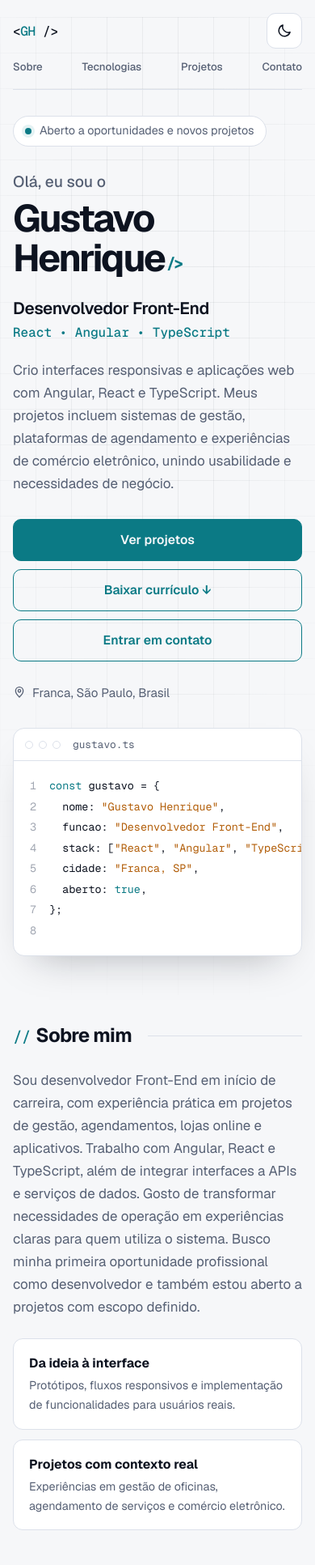
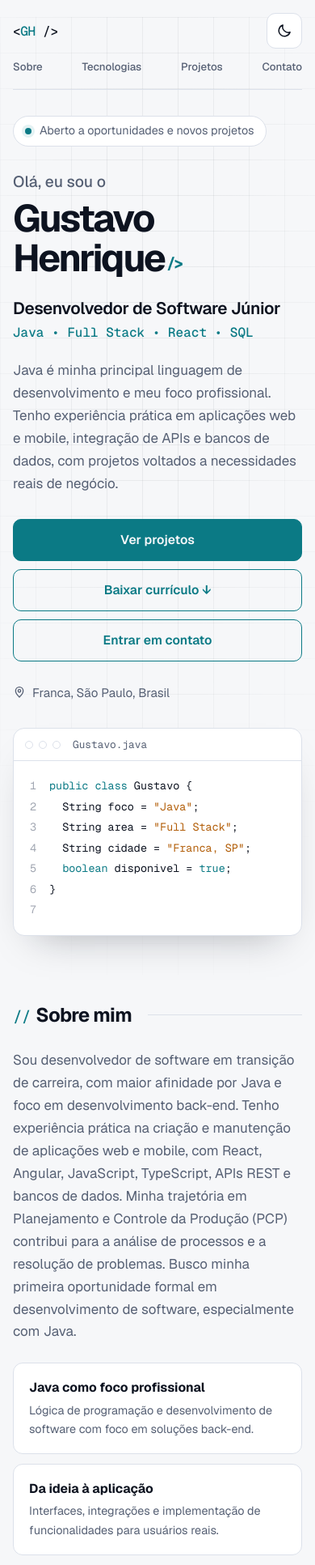
Before and after one commit to gusttavohenriquel/gusttavohenriquel.github.io, a plain HTML site: page index.html in a window 390 px wide. Shown: the top 1933 px of the page at 81% size. Drawn offline with nearby package versions, Linux system fonts and the light colour scheme.

Commit message:
feat: posicionamento profissional Java e Full Stack

```diff
--- a/index.html
+++ b/index.html
@@ -4,27 +4,29 @@
 <head>
   <meta charset="utf-8">
   <meta name="viewport" content="width=device-width, initial-scale=1, viewport-fit=cover">
-  <title>Gustavo Henrique — Desenvolvedor Front-End</title>
+  <title>Gustavo Henrique — Desenvolvedor de Software Júnior | Java e Full Stack</title>
   <meta name="description"
-    content="Portfólio de Gustavo Henrique, desenvolvedor Front-End. Projetos com Angular, React, TypeScript, gestão de negócios, agendamentos e e-commerce.">
+    content="Portfólio de Gustavo Henrique, desenvolvedor de software júnior com foco em Java e Full Stack. Projetos web, mobile, sistemas de gestão e integrações.">
   <meta name="theme-color" content="#0B7A85">
   <link rel="canonical" href="https://gusttavohenriquel.github.io/">
   <meta property="og:url" content="https://gusttavohenriquel.github.io/">
   <meta property="og:locale" content="pt_BR">
   <meta property="og:site_name" content="Gustavo Henrique · Portfólio">
   <meta property="og:type" content="website">
-  <meta property="og:title" content="Gustavo Henrique | Desenvolvedor Front-End">
+  <meta property="og:title" content="Gustavo Henrique | Java e Full Stack">
   <meta property="og:description"
-    content="Conheça meus projetos de sistemas de gestão, agendamentos, lojas online e aplicativos. Desenvolvedor Front-End disponível para oportunidades e projetos.">
+    content="Desenvolvedor de software júnior com foco em Java e experiência prática em aplicações web, mobile, sistemas de gestão e integrações.">
 
-  <meta property="og:image" content="https://gusttavohenriquel.github.io/assets/og/og-portfolio.png">
-  <meta property="og:image:secure_url" content="https://gusttavohenriquel.github.io/assets/og/og-portfolio.png">
+  <meta property="og:image" content="https://gusttavohenriquel.github.io/assets/og/og-portfolio-java.png">
+  <meta property="og:image:secure_url" content="https://gusttavohenriquel.github.io/assets/og/og-portfolio-java.png">
   <meta property="og:image:type" content="image/png">
   <meta property="og:image:width" content="1200">
   <meta property="og:image:height" content="630">
-  <meta property="og:image:alt" content="Gustavo Henrique, Desenvolvedor Front-End, React, Angular e TypeScript">
+  <meta property="og:image:alt" content="Gustavo Henrique, Desenvolvedor de Software Júnior, Java e Full Stack">
   <meta name="twitter:card" content="summary_large_image">
-  <meta name="twitter:image" content="https://gusttavohenriquel.github.io/assets/og/og-portfolio.png">
+  <meta name="twitter:title" content="Gustavo Henrique | Java e Full Stack">
+  <meta name="twitter:description" content="Desenvolvedor de software júnior com foco em Java e experiência prática em aplicações web e mobile.">
+  <meta name="twitter:image" content="https://gusttavohenriquel.github.io/assets/og/og-portfolio-java.png">
 
   <meta name="robots" content="index,follow,max-image-preview:large">
   <link rel="icon" type="image/svg+xml" href="./assets/icons/favicon.svg">
@@ -58,11 +60,11 @@
           <span class="avail">Aberto a oportunidades e novos projetos</span>
           <p class="greet">Olá, eu sou o</p>
           <h1>Gustavo<br>Henrique<span class="signature" aria-hidden="true">/&gt;</span></h1>
-          <p class="role">Desenvolvedor Front-End</p>
-          <p class="stack">React • Angular • TypeScript</p>
-          <p class="intro">Crio interfaces responsivas e aplicações web com Angular, React e TypeScript. Meus projetos
-            incluem sistemas de gestão, plataformas de agendamento e experiências de comércio eletrônico, unindo
-            usabilidade e necessidades de negócio.</p>
+          <p class="role">Desenvolvedor de Software Júnior</p>
+          <p class="stack">Java • Full Stack • React • SQL</p>
+          <p class="intro">Java é minha principal linguagem de desenvolvimento e meu foco profissional. Tenho experiência prática
+            em aplicações web e mobile, integração de APIs e bancos de dados, com projetos voltados a necessidades reais
+            de negócio.</p>
 
           <div class="cta">
             <a class="btn main" href="#projetos">Ver projetos</a>
@@ -79,9 +81,8 @@
         </div>
 
         <div class="win" aria-hidden="true">
-          <div class="bar"><i></i><i></i><i></i><span>gustavo.ts</span></div>
-          <pre
-            class="code"><span class="l"><span class="k">const</span> gustavo = {</span><span class="l">  nome: <span class="s">"Gustavo Henrique"</span>,</span><span class="l">  funcao: <span class="s">"Desenvolvedor Front-End"</span>,</span><span class="l">  stack: [<span class="s">"React"</span>, <span class="s">"Angular"</span>, <span class="s">"TypeScript"</span>],</span><span class="l">  cidade: <span class="s">"Franca, SP"</span>,</span><span class="l">  aberto: <span class="k">true</span>,</span><span class="l">};</span><span class="l"><span class="caret"></span></span></pre>
+          <div class="bar"><i></i><i></i><i></i><span>Gustavo.java</span></div>
+          <pre class="code"><span class="l"><span class="k">public class</span> Gustavo {</span><span class="l">  String foco = <span class="s">"Java"</span>;</span><span class="l">  String area = <span class="s">"Full Stack"</span>;</span><span class="l">  String cidade = <span class="s">"Franca, SP"</span>;</span><span class="l">  <span class="k">boolean</span> disponivel = <span class="k">true</span>;</span><span class="l">}</span><span class="l"><span class="caret"></span></span></pre>
         </div>
       </div>
 
@@ -90,13 +91,15 @@
           <h2 id="h-sobre"><span>//</span>Sobre mim</h2>
         </div>
         <div class="about-grid">
-          <p>Sou desenvolvedor Front-End em início de carreira, com experiência prática em projetos de gestão,
-            agendamentos, lojas online e aplicativos. Trabalho com Angular, React e TypeScript, além de integrar
-            interfaces a APIs e serviços de dados. Gosto de transformar necessidades de operação em experiências claras
-            para quem utiliza o sistema. Busco minha primeira oportunidade profissional como desenvolvedor e também
-            estou aberto a projetos com escopo definido.</p>
+          <p>Sou desenvolvedor de software em transição de carreira, com maior afinidade por Java e foco em desenvolvimento
+            back-end. Tenho experiência prática na criação e manutenção de aplicações web e mobile, com React, Angular,
+            JavaScript, TypeScript, APIs REST e bancos de dados. Minha trajetória em Planejamento e Controle da Produção
+            (PCP) contribui para a análise de processos e a resolução de problemas. Busco minha primeira oportunidade
+            formal em desenvolvimento de software, especialmente com Java.</p>
           <div class="about-points">
-            <div class="about-point"><strong>Da ideia à interface</strong><span>Protótipos, fluxos responsivos e
+            <div class="about-point"><strong>Java como foco profissional</strong><span>Lógica de programação e
+                desenvolvimento de software com foco em soluções back-end.</span></div>
+            <div class="about-point"><strong>Da ideia à aplicação</strong><span>Interfaces, integrações e
                 implementação de funcionalidades para usuários reais.</span></div>
             <div class="about-point"><strong>Projetos com contexto real</strong><span>Experiências em gestão de
                 oficinas, agendamento de serviços e comércio eletrônico.</span></div>
@@ -108,10 +111,17 @@
         <div class="sh">
           <h2 id="h-tec"><span>//</span>Tecnologias</h2>
         </div>
-        <p class="section-intro">Ferramentas e tecnologias que utilizo no desenvolvimento de interfaces, aplicações web
+        <p class="section-intro">Linguagens, ferramentas e tecnologias que estudo e utilizo no desenvolvimento de software, aplicações web
           e projetos práticos.</p>
         <div class="cat main">
-          <h3>Front-End<small>Foco principal</small></h3>
+          <h3>Java<small>Foco principal · Back-end</small></h3>
+          <ul class="tiles">
+            <li class="t"><span class="tech-mark" aria-hidden="true">JV</span>Java</li>
+            <li class="t"><span class="tech-mark" aria-hidden="true">LP</span>Lógica de programação</li>
+          </ul>
+        </div>
+        <div class="cat">
+          <h3>Front-End<small>Experiência prática</small></h3>
           <ul class="tiles">
             <li class="t"><span class="tech-mark" aria-hidden="true">H5</span>HTML5</li>
             <li class="t"><span class="tech-mark" aria-hidden="true">C3</span>CSS3</li>
@@ -263,8 +273,8 @@
         <div class="sh">
           <h2 id="h-estudos"><span>//</span>Experimentos &amp; Estudos</h2>
         </div>
-        <p class="section-intro">Projetos públicos de estudo para exercitar HTML, CSS, JavaScript e construção de
-          interfaces. Os repositórios podem ser vistos no GitHub.</p>
+        <p class="section-intro">Além dos estudos em Java, mantenho projetos públicos de desenvolvimento web para exercitar HTML, CSS,
+          JavaScript e construção de interfaces. Os repositórios podem ser vistos no GitHub.</p>
         <div class="studies-grid">
           <a class="study" href="https://github.com/gusttavohenriquel/projeto-iphone14pm" target="_blank"
             rel="noopener noreferrer"><span><strong>Projeto iPhone 14 Pro Max</strong><small>Exercício de interface web
@@ -280,8 +290,8 @@
         </div>
         <div class="path-cards">
           <div class="path-card"><strong>Oportunidades profissionais</strong>
-            <p>Procuro minha primeira vaga como Desenvolvedor Front-End Júnior ou Desenvolvedor Web Júnior. Quero
-              contribuir com interfaces, funcionalidades e integrações, aprendendo com um time de desenvolvimento.</p>
+            <p>Busco oportunidades como Desenvolvedor Java Júnior, Desenvolvedor Back-end Júnior ou Full Stack Júnior.
+              Quero contribuir com funcionalidades, integrações e soluções de negócio, evoluindo com um time de desenvolvimento.</p>
           </div>
           <div class="path-card"><strong>Desenvolvimento de projetos</strong>
             <p>Também desenvolvo protótipos, interfaces responsivas e soluções web para profissionais e pequenos
```
Also changed, not shown: assets/og/og-portfolio-java.png (added), 1 other file.
